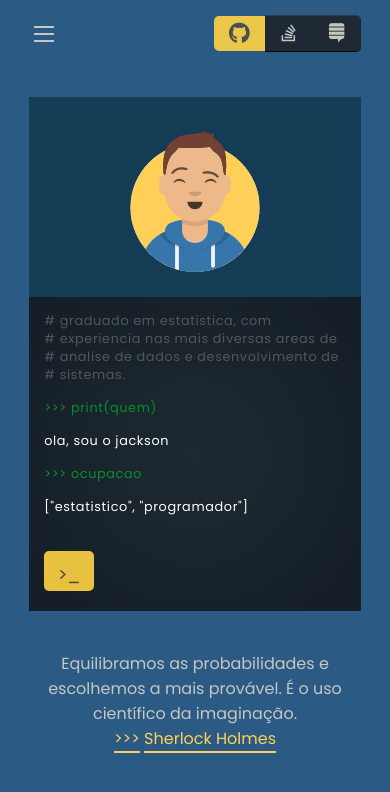
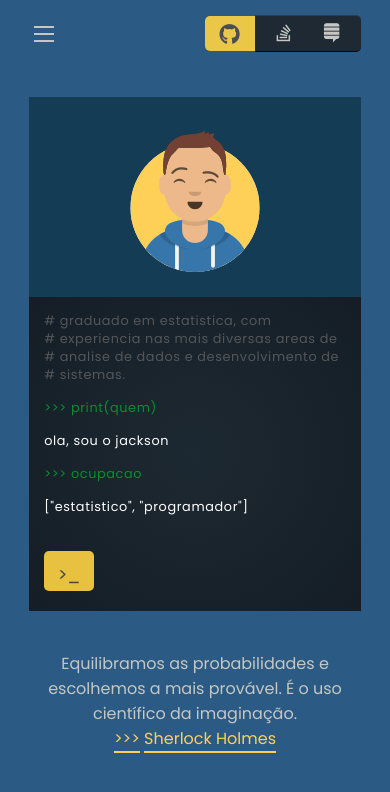
Before and after one commit to jvassis/jvassis.github.io, a plain HTML site: page index.html in a window 390 px wide. Drawn offline with nearby package versions, Linux system fonts and the light colour scheme.

Commit message:
alteracao do layout - botao git

```diff
--- a/index.html
+++ b/index.html
@@ -24,8 +24,7 @@
             </div>
             <div class="box">
                 <div class="github">
-                    <i class="fa-brands fa-github"></i>
-                    <a href="https://github.com/jvassis" target="_blank"><span>Github</a>
+                    <a href="https://github.com/jvassis" target="_blank"><i class="fa-brands fa-github"></i><span>Github</span></a>
                 </div>
                 <div class="others">
                     <a href=""><i class="fa-brands fa-medium"></i></a>
--- a/styles.css
+++ b/styles.css
@@ -297,8 +297,13 @@ main {
     border-bottom-left-radius: 5px;
   }
 
-  .networks .box .github i {
+  .networks .box .github a i {
+    padding: 0;
+    margin: 0;
+    margin-top: 5px;
     margin-left: 5px;
+    margin-right: 5px;
+    font-size: 1.3rem;
   }
 
   .networks .box .github span {
@@ -332,6 +337,13 @@ main {
     height: 35px;
   }
 
+  .networks .box .others a:nth-child(2) {
+    margin-left: 5px;
+  }
+
+  .networks .box .others a:nth-child(3) {
+    margin-right: 5px;
+  }
 
 
   header {
```
